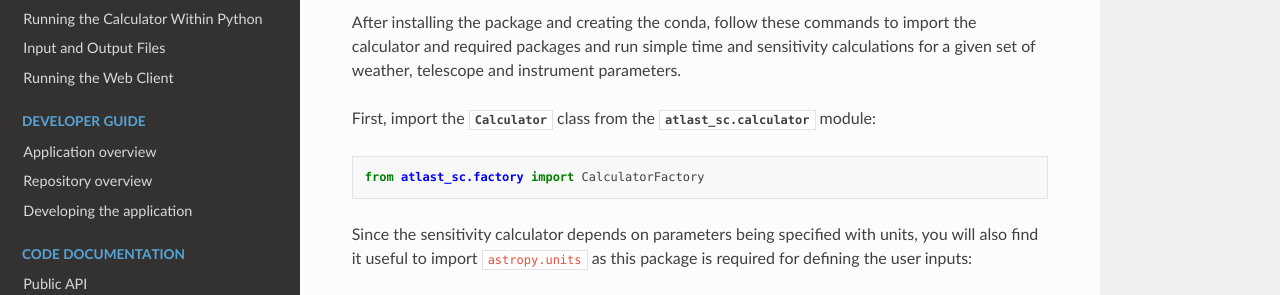
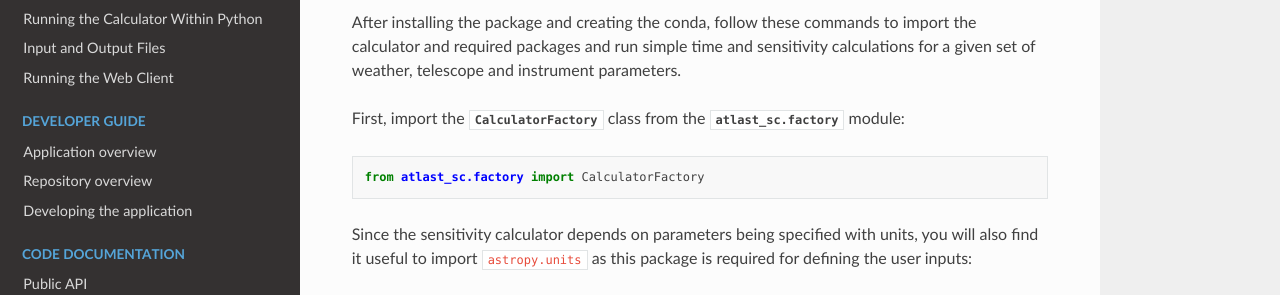
Before and after one commit to ukatc/AtLAST_sensitivity_calculator, a Sphinx documentation site: the page built from docs/source/user_guide/using_the_calculator.rst, in a window 1280 px wide and 900 px high. Shown: the part 325-620 px from the top of the window. Built offline with Sphinx 7.4.7 and the Read the Docs theme 3.1.0, drawn with Linux system fonts in a browser that asks for light colours.

Commit message:
Update using_the_calculator.rst
Update description to be consistent with current calculator.

```diff
--- a/docs/source/user_guide/using_the_calculator.rst
+++ b/docs/source/user_guide/using_the_calculator.rst
@@ -11,8 +11,8 @@ After installing the package and creating the conda, follow these commands to im
 packages and run simple time and sensitivity calculations for a given set of weather, telescope and instrument
 parameters.
 
-First, import the :class:`Calculator <atlast_sc.calculator.Calculator>` class from
-the :mod:`atlast_sc.calculator` module:
+First, import the :class:`CalculatorFactory <atlast_sc.factory.CalculatorFactory>` class from
+the :mod:`atlast_sc.factory` module:
 
 .. code-block:: python
 
```
